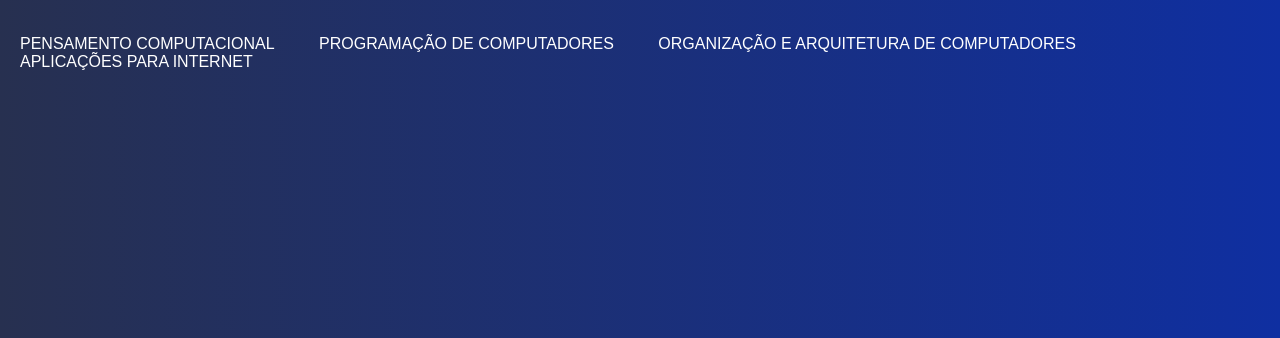
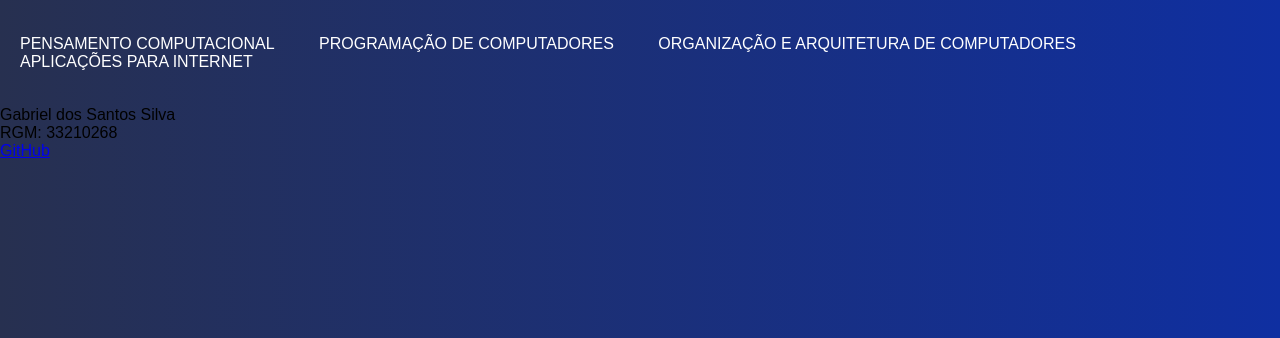
Before and after one commit to gabrieldossant/tutorial-courses, a plain HTML site: page main/index.html in a window 1280 px wide. Shown: the top 338 px of the page. Drawn offline with Linux system fonts and the light colour scheme.

Commit message:
add name, rgm, github

```diff
--- a/main/index.html
+++ b/main/index.html
@@ -20,5 +20,10 @@
         <h1 class="h1">TUTORIAL</h1>
         <p class="sub">Habilidades que adquiri nas disciplinas cursadas no primeiro semestre.</p>
     </div>
+    <footer>
+        <p>Gabriel dos Santos Silva</p>
+        <p>RGM: 33210268</p>
+        <a href="https://github.com/gabrieldossant" target="_blank">GitHub</a>
+    </footer>
 </body>
 </html>
```
